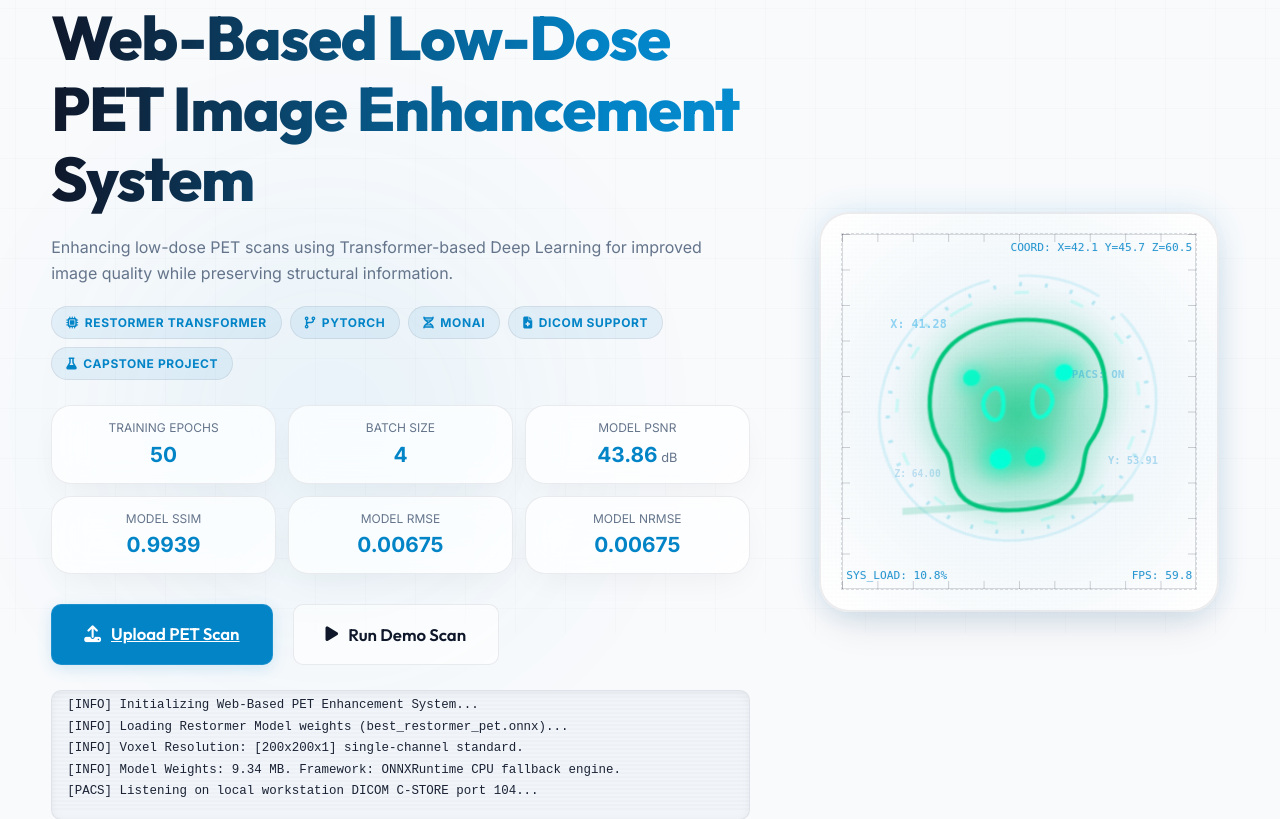
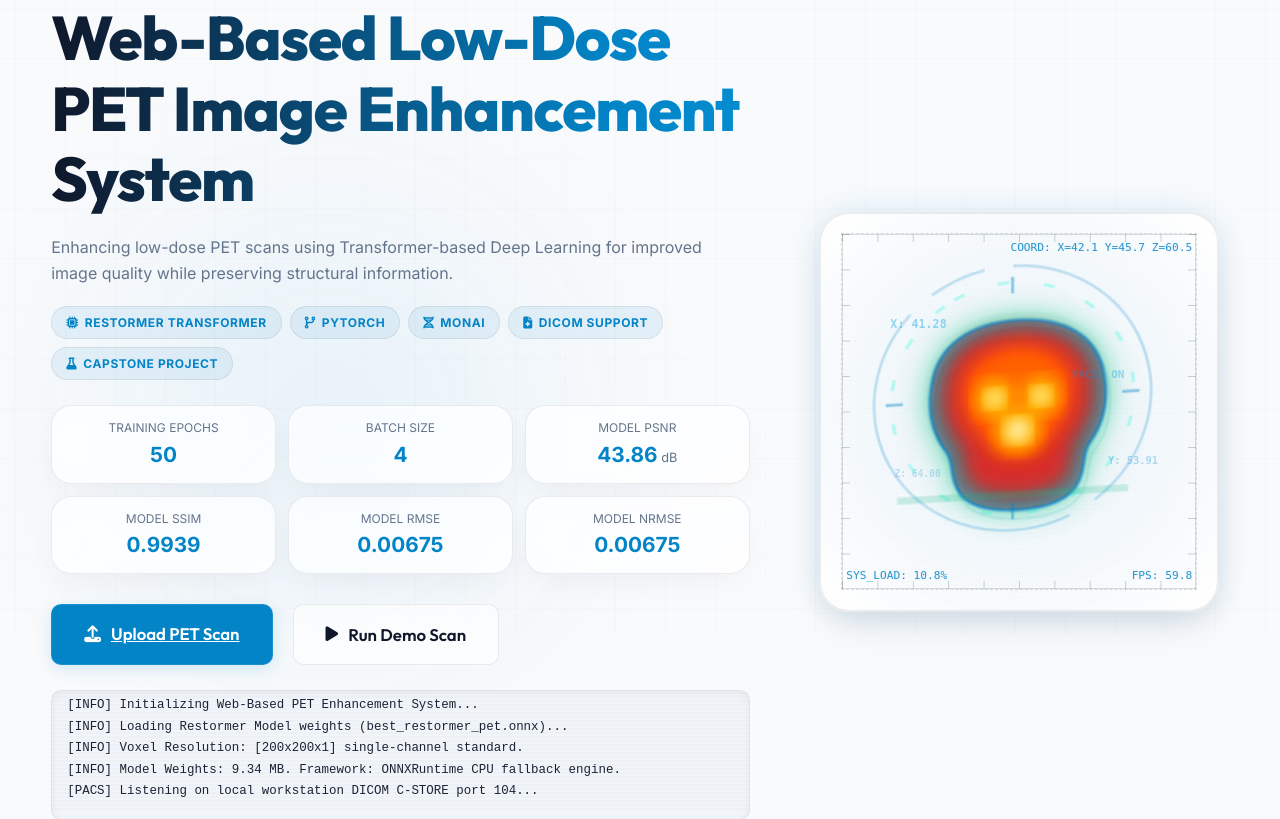
Before and after one commit to Karthik7661/LOW-DOSE-PET-ENHANCEMENT, a Flask app: page / in a window 1280 px wide. Shown: the part 167-986 px from the top of the page. Run offline with Flask 3, Linux system fonts and the light colour scheme; parts of the project's set-up code (start-up, migrations or seed data) failed here and were passed over.

Commit message:
Upgrade hero scanner HUD to 3D volumetric slice stack with professional thermal PET scan heatmaps

```diff
--- a/static/css/styles.css
+++ b/static/css/styles.css
@@ -676,21 +676,44 @@ h1, h2, h3, h4 {
     }
 }
 
-/* Brain SVG container adjustments */
-.brain-svg-container {
+/* 3D Volumetric Scan Stack classes */
+.slice-stack-container {
     width: 74%;
     height: 74%;
     position: relative;
-    display: flex;
-    align-items: center;
-    justify-content: center;
     transform: rotateX(20deg) rotateY(-10deg) translateZ(10px);
     transform-style: preserve-3d;
-}
-
-.brain-svg {
+    z-index: 2;
+}
+
+.slice-layer {
+    position: absolute;
+    top: 0;
+    left: 0;
     width: 100%;
     height: 100%;
+    transform-style: preserve-3d;
+    transition: transform 0.25s ease-out;
+}
+
+.slice-svg {
+    width: 100%;
+    height: 100%;
+    display: block;
+}
+
+/* volumetric slice depth translation offsets */
+.slice-layer-back {
+    transform: translateZ(-25px);
+    opacity: 0.45;
+}
+
+.slice-layer-middle {
+    transform: translateZ(0px);
+}
+
+.slice-layer-front {
+    transform: translateZ(30px);
 }
 
 .brain-path-outline {
--- a/templates/index.html
+++ b/templates/index.html
@@ -302,65 +302,86 @@
                             <div class="precision-ruler-v ruler-r"></div>
                         </div>
 
-                        <div class="brain-svg-container">
-                            <!-- Custom Medical Animation Graphic -->
-                            <svg class="brain-svg" viewBox="0 0 100 100" xmlns="http://www.w3.org/2000/svg">
+                        <!-- 3D Volumetric Scan Stack -->
+                        <div class="slice-stack-container">
+                            <!-- Layer 1: Volumetric Base Silhouette Slice (Low Depth) -->
+                            <div class="slice-layer slice-layer-back">
+                                <svg viewBox="0 0 100 100" class="slice-svg">
+                                    <path d="M 50,18 C 66,18 78,25 80,40 C 82,52 78,60 75,64 C 72,68 74,74 70,80 C 66,86 56,87 50,87 C 44,87 34,86 30,80 C 26,74 28,68 25,64 C 22,60 18,52 20,40 C 22,25 34,18 50,18 Z" fill="none" stroke="rgba(2, 132, 199, 0.2)" stroke-width="1"/>
+                                </svg>
+                            </div>
+
+                            <!-- Layer 2: Volumetric Metabolic Hotspot Slice (Middle Depth - Main Heatmap) -->
+                            <div class="slice-layer slice-layer-middle">
+                                <svg viewBox="0 0 100 100" class="slice-svg">
                                     <defs>
-                                    <radialGradient id="glow-noisy" cx="50%" cy="50%" r="50%">
-                                        <stop offset="0%" stop-color="#ef4444" stop-opacity="0.5"/>
-                                        <stop offset="100%" stop-color="#ef4444" stop-opacity="0"/>
-                                    </radialGradient>
-                                    <radialGradient id="glow-clean" cx="50%" cy="50%" r="50%">
-                                        <stop offset="0%" stop-color="#10b981" stop-opacity="0.5"/>
-                                        <stop offset="100%" stop-color="#10b981" stop-opacity="0"/>
-                                    </radialGradient>
-                                    <linearGradient id="laser-gradient" x1="0%" y1="0%" x2="100%" y2="0%">
-                                        <stop offset="0%" stop-color="rgba(0, 245, 212, 0)"/>
-                                        <stop offset="50%" stop-color="#00f5d4" stop-opacity="1"/>
-                                        <stop offset="100%" stop-color="rgba(0, 245, 212, 0)"/>
-                                    </linearGradient>
+                                        <filter id="pet-blur" x="-20%" y="-20%" width="140%" height="140%">
+                                            <feGaussianBlur stdDeviation="3.2"/>
+                                        </filter>
+                                        <filter id="pet-blur-heavy" x="-30%" y="-30%" width="160%" height="160%">
+                                            <feGaussianBlur stdDeviation="5.0"/>
+                                        </filter>
                                         <filter id="pet-noise" x="0%" y="0%" width="100%" height="100%">
                                             <feTurbulence type="fractalNoise" baseFrequency="0.9" numOctaves="4" result="noise"/>
                                             <feDisplacementMap in="SourceGraphic" in2="noise" scale="3.5" xChannelSelector="R" yChannelSelector="G"/>
                                         </filter>
                                     </defs>
 
-                                <!-- Rotating Circular Grids -->
-                                <circle class="radar-ring-outer" cx="50%" cy="50%" r="48" fill="none" stroke="rgba(0, 180, 216, 0.12)" stroke-width="1" stroke-dasharray="150 10 30 10"/>
-                                <circle class="radar-ring-inner" cx="50%" cy="50%" r="42" fill="none" stroke="rgba(0, 245, 212, 0.15)" stroke-dasharray="5 15" stroke-width="1.2"/>
-                                <circle class="radar-ring-dot" cx="50%" cy="50%" r="45" fill="none" stroke="rgba(0, 180, 216, 0.25)" stroke-dasharray="1 8" stroke-width="1.5"/>
-
-                                <!-- Group 1: Noisy Raw Low-Dose Scan -->
+                                    <!-- Low-Dose Noisy Phase Group -->
                                     <g class="scanner-noisy-group" filter="url(#pet-noise)">
-                                    <path d="M 50,18 C 66,18 78,25 80,40 C 82,52 78,60 75,64 C 72,68 74,74 70,80 C 66,86 56,87 50,87 C 44,87 34,86 30,80 C 26,74 28,68 25,64 C 22,60 18,52 20,40 C 22,25 34,18 50,18 Z" fill="url(#glow-noisy)"/>
-                                    <path d="M 50,18 C 66,18 78,25 80,40 C 82,52 78,60 75,64 C 72,68 74,74 70,80 C 66,86 56,87 50,87 C 44,87 34,86 30,80 C 26,74 28,68 25,64 C 22,60 18,52 20,40 C 22,25 34,18 50,18 Z" fill="none" stroke="#f59e0b" stroke-width="2"/>
-                                    <!-- Noisy internal ventricles -->
-                                    <path d="M 45,48 C 45,38 38,43 38,48 C 38,53 45,58 45,48 Z" fill="none" stroke="#ef4444" stroke-opacity="0.6" stroke-width="1.8"/>
-                                    <path d="M 55,48 C 55,38 62,43 62,48 C 62,53 55,58 55,48 Z" fill="none" stroke="#ef4444" stroke-opacity="0.6" stroke-width="1.8"/>
-                                    <!-- Noisy nodes -->
-                                    <circle cx="34" cy="38" r="3" fill="#ef4444"/>
-                                    <circle cx="66" cy="38" r="3" fill="#ef4444"/>
-                                    <circle cx="44" cy="68" r="3.5" fill="#f59e0b"/>
-                                    <circle cx="56" cy="68" r="3.5" fill="#f59e0b"/>
+                                        <!-- Fuzzy, low-intensity raw scan (Faded red) -->
+                                        <path d="M 50,18 C 66,18 78,25 80,40 C 82,52 78,60 75,64 C 72,68 74,74 70,80 C 66,86 56,87 50,87 C 44,87 34,86 30,80 C 26,74 28,68 25,64 C 22,60 18,52 20,40 C 22,25 34,18 50,18 Z" fill="#b91c1c" opacity="0.6" filter="url(#pet-blur)"/>
+                                        <circle cx="50" cy="48" r="12" fill="#d97706" opacity="0.75" filter="url(#pet-blur-heavy)"/>
                                     </g>
 
-                                <!-- Group 2: Crisp Enhanced Restormer Output -->
+                                    <!-- Enhanced High-Dose Thermal Phase Group -->
                                     <g class="scanner-clean-group">
-                                    <path d="M 50,18 C 66,18 78,25 80,40 C 82,52 78,60 75,64 C 72,68 74,74 70,80 C 66,86 56,87 50,87 C 44,87 34,86 30,80 C 26,74 28,68 25,64 C 22,60 18,52 20,40 C 22,25 34,18 50,18 Z" fill="url(#glow-clean)"/>
-                                    <path class="brain-path-outline" d="M 50,18 C 66,18 78,25 80,40 C 82,52 78,60 75,64 C 72,68 74,74 70,80 C 66,86 56,87 50,87 C 44,87 34,86 30,80 C 26,74 28,68 25,64 C 22,60 18,52 20,40 C 22,25 34,18 50,18 Z" fill="none" stroke="#10b981" stroke-width="1.5"/>
-                                    <!-- Clean internal ventricles -->
-                                    <path d="M 45,48 C 45,38 38,43 38,48 C 38,53 45,58 45,48 Z" fill="none" stroke="#00f5d4" stroke-opacity="0.8" stroke-width="1.5"/>
-                                    <path d="M 55,48 C 55,38 62,43 62,48 C 62,53 55,58 55,48 Z" fill="none" stroke="#00f5d4" stroke-opacity="0.8" stroke-width="1.5"/>
-                                    <!-- Clean pulsing nodes -->
-                                    <circle class="neural-node node-1" cx="34" cy="38" r="2.5" fill="#00f5d4"/>
-                                    <circle class="neural-node node-2" cx="66" cy="38" r="2.5" fill="#00f5d4"/>
-                                    <circle class="neural-node node-3" cx="44" cy="68" r="3" fill="#10b981"/>
-                                    <circle class="neural-node node-4" cx="56" cy="68" r="3" fill="#10b981"/>
+                                        <!-- Outer structural shape silhouette (Deep Cobalt) -->
+                                        <path d="M 50,18 C 66,18 78,25 80,40 C 82,52 78,60 75,64 C 72,68 74,74 70,80 C 66,86 56,87 50,87 C 44,87 34,86 30,80 C 26,74 28,68 25,64 C 22,60 18,52 20,40 C 22,25 34,18 50,18 Z" fill="rgba(30, 27, 75, 0.45)" stroke="rgba(2, 132, 199, 0.5)" stroke-width="1.2"/>
+
+                                        <!-- Metabolic cortex activity (Thermal Red) -->
+                                        <path d="M 50,21 C 63,21 74,27 76,40 C 78,50 74,58 71,62 C 68,66 70,71 67,76 C 63,81 54,82 50,82 C 46,82 37,81 33,76 C 30,71 32,66 29,62 C 26,58 22,50 24,40 C 26,27 37,21 50,21 Z" fill="#dc2626" opacity="0.8" filter="url(#pet-blur)"/>
+
+                                        <!-- Inner structures (Thermal Orange) -->
+                                        <path d="M 50,28 C 58,28 66,32 68,40 C 70,48 66,54 63,58 C 60,62 58,68 50,68 C 42,68 40,62 37,58 C 34,54 30,48 32,40 C 34,32 42,28 50,28 Z" fill="#f97316" opacity="0.85" filter="url(#pet-blur)"/>
+
+                                        <!-- Ventricles / Deep Brain nuclei (Thermal Yellow/White Hotspots) -->
+                                        <circle cx="42" cy="46" r="6.5" fill="#facc15" opacity="0.9" filter="url(#pet-blur)"/>
+                                        <circle cx="58" cy="46" r="6.5" fill="#facc15" opacity="0.9" filter="url(#pet-blur)"/>
+                                        <circle cx="50" cy="58" r="7.5" fill="#facc15" opacity="0.9" filter="url(#pet-blur)"/>
+
+                                        <!-- Center peak metabolic focus (White core) -->
+                                        <circle cx="42" cy="46" r="3.2" fill="#ffffff" opacity="0.95" filter="url(#pet-blur)"/>
+                                        <circle cx="58" cy="46" r="3.2" fill="#ffffff" opacity="0.95" filter="url(#pet-blur)"/>
+                                        <circle cx="50" cy="58" r="4.2" fill="#ffffff" opacity="0.95" filter="url(#pet-blur)"/>
                                     </g>
+                                </svg>
+                            </div>
+
+                            <!-- Layer 3: HUD Crosshair & Telemetry Scope (Front Depth) -->
+                            <div class="slice-layer slice-layer-front">
+                                <svg viewBox="0 0 100 100" class="slice-svg">
+                                    <defs>
+                                        <linearGradient id="laser-gradient" x1="0%" y1="0%" x2="100%" y2="0%">
+                                            <stop offset="0%" stop-color="rgba(0, 245, 212, 0)"/>
+                                            <stop offset="50%" stop-color="#00f5d4" stop-opacity="1"/>
+                                            <stop offset="100%" stop-color="rgba(0, 245, 212, 0)"/>
+                                        </linearGradient>
+                                    </defs>
+                                    <!-- Rotating Circular Grids -->
+                                    <circle class="radar-ring-outer" cx="50%" cy="50%" r="48" fill="none" stroke="rgba(2, 132, 199, 0.22)" stroke-width="1" stroke-dasharray="120 10 20 10"/>
+                                    <circle class="radar-ring-inner" cx="50%" cy="50%" r="42" fill="none" stroke="rgba(0, 245, 212, 0.25)" stroke-dasharray="4 12" stroke-width="1.2"/>
+
+                                    <!-- Crosshair reticles -->
+                                    <line x1="50" y1="6" x2="50" y2="12" stroke="rgba(2, 132, 199, 0.45)" stroke-width="1"/>
+                                    <line x1="50" y1="88" x2="50" y2="94" stroke="rgba(2, 132, 199, 0.45)" stroke-width="1"/>
+                                    <line x1="6" y1="50" x2="12" y2="50" stroke="rgba(2, 132, 199, 0.45)" stroke-width="1"/>
+                                    <line x1="88" y1="50" x2="94" y2="50" stroke="rgba(2, 132, 199, 0.45)" stroke-width="1"/>
 
                                     <!-- Glowing horizontal sweep laser line -->
                                     <line class="scanner-laser-sweep" x1="10" y1="0" x2="90" y2="0" stroke="url(#laser-gradient)" stroke-width="2.5"/>
                                 </svg>
+                            </div>
                         </div>
                     </div>
                 </div>
```
Lines whose indentation alone changed are shown as unchanged.
